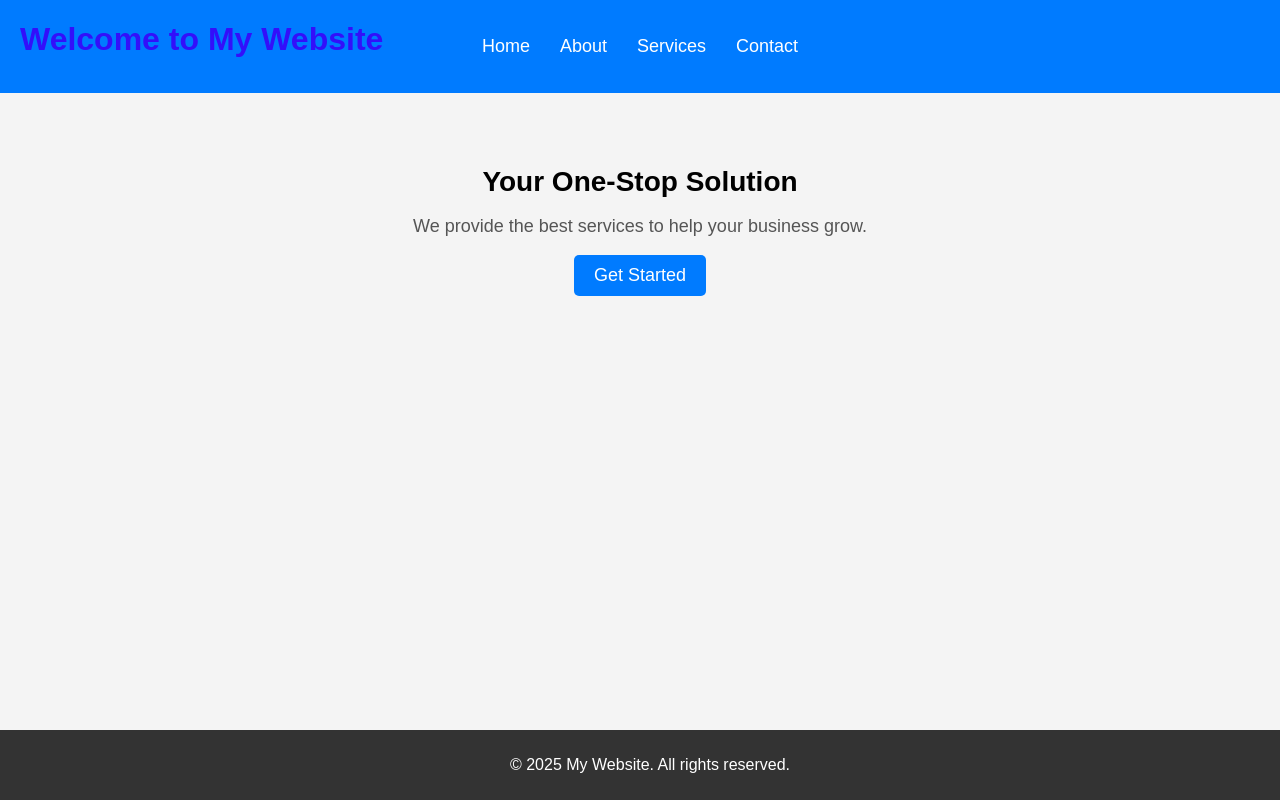
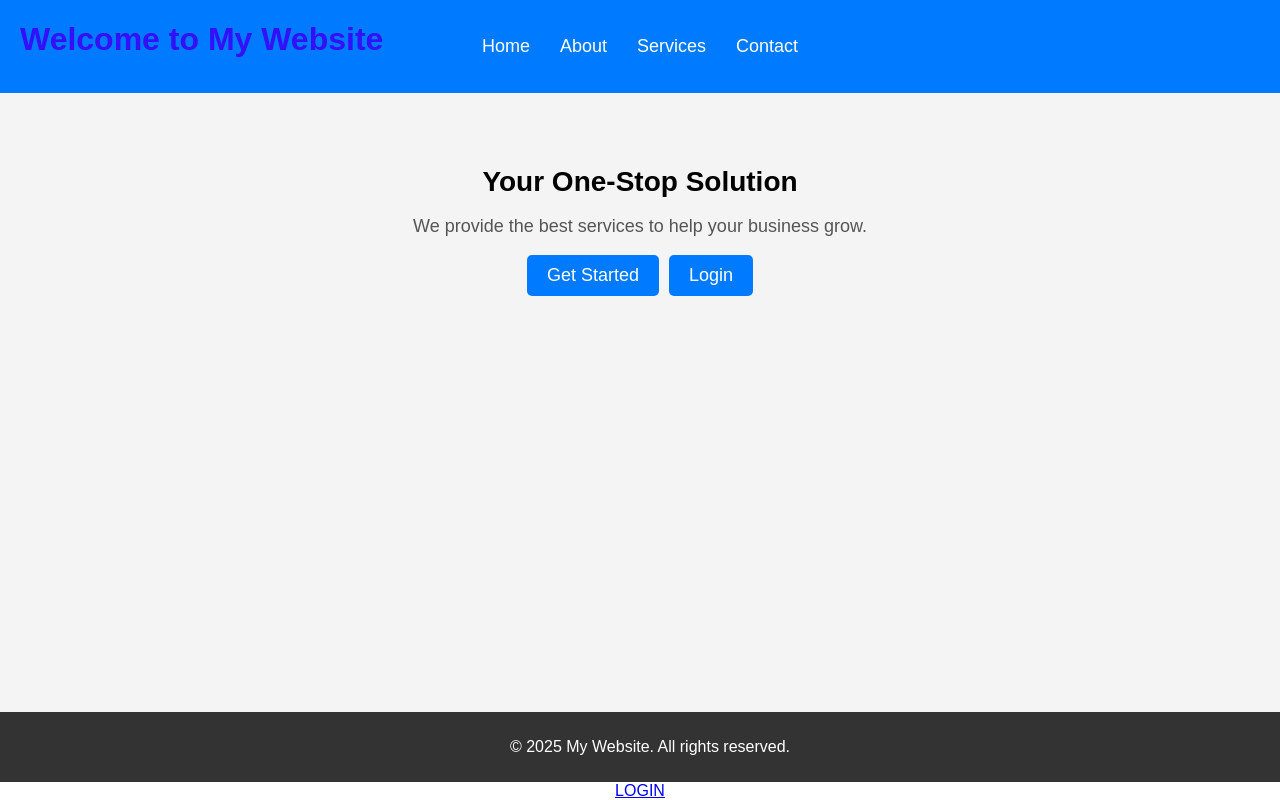
Before and after one commit to supunpramod/cbc-frontend, a React (Vite) app: page / in a window 1280 px wide. Built offline with nearby package versions, Linux system fonts and the light colour scheme.

Commit message:
i learning  react router DOM

```diff
--- a/package.json
+++ b/package.json
@@ -11,7 +11,8 @@
   },
   "dependencies": {
     "react": "^19.0.0",
-    "react-dom": "^19.0.0"
+    "react-dom": "^19.0.0",
+    "react-router-dom": "^7.2.0"
   },
   "devDependencies": {
     "@eslint/js": "^9.19.0",
--- a/src/App.jsx
+++ b/src/App.jsx
@@ -7,6 +7,7 @@ import UserData from './components/userData'
 import Testing from './components/testing'
 import LoginPage from './pages/loginPage'
 import HomePage from './pages/homePage'
+import { BrowserRouter, Routes, Route} from 'react-router-dom'
 
 function App() {
   const [count, setCount] = useState(0)
@@ -19,7 +20,16 @@ function App() {
      <ProductCard name="iphone 14" price="$896.99"></ProductCard> */}
      {/* <Testing></Testing> */}
      {/* <LoginPage></LoginPage> */}
-     <HomePage></HomePage>
+   {/* <HomePage></HomePage> */}
+     <BrowserRouter>
+     <Routes path="/*">
+     <Route path="/" element={<HomePage/>}/>
+     <Route path="/login" element={<LoginPage/>}/>
+     <Route path="/*" element={<h1>404 error</h1>}/>
+
+     </Routes>
+
+     </BrowserRouter>
 
 
     </>
--- a/src/pages/homePage.css
+++ b/src/pages/homePage.css
@@ -60,6 +60,7 @@ button {
     border-radius: 5px;
     font-size: 18px;
     cursor: pointer;
+    margin: 0px 5px;
 }
 
 button:hover {
--- a/src/pages/homePage.jsx
+++ b/src/pages/homePage.jsx
@@ -1,3 +1,4 @@
+import { Link } from 'react-router-dom';
 import './homepage.css';
 export default function HomePage(){
     return(
@@ -18,11 +19,17 @@ export default function HomePage(){
             <h2>Your One-Stop Solution</h2>
             <p>We provide the best services to help your business grow.</p>
             <button>Get Started</button>
+
+            <Link to ="/login" >
+            <button>Login</button>
+            </Link>
         </section>
 
         <footer>
             <p>&copy; 2025 My Website. All rights reserved.</p>
         </footer>
+
+        <Link to ="/login" >LOGIN</Link>
     </div>
 
     )
```
Also changed, not shown: 1 other file (tests, documents, lock files or other folders).
